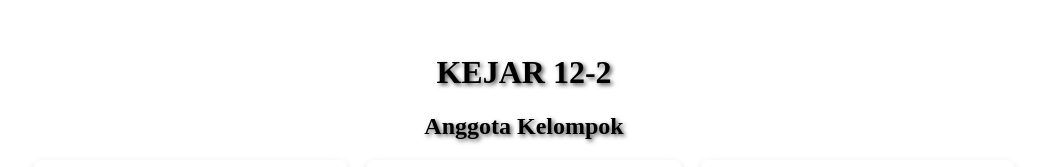
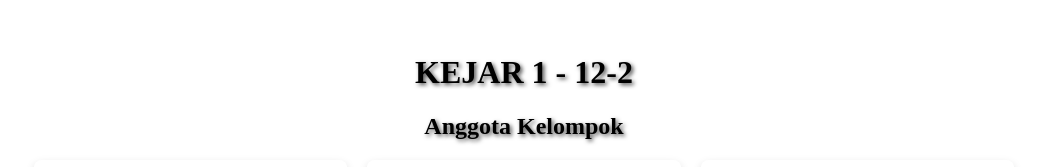
Before and after one commit to kasihpahamkelompok1/UPRAK-INFORMATIKA, a plain HTML site: page index.html in a window 1280 px wide. Shown: the top 167 px of the page, without its empty margins (116-1163 px from the left). Drawn offline with Linux system fonts and the light colour scheme.

Commit message:
Update index.html

```diff
--- a/index.html
+++ b/index.html
@@ -9,7 +9,7 @@
 
 
   <div class="page-wrapper">
-    <h1 class="title">KEJAR 12-2</h1>
+    <h1 class="title">KEJAR 1 - 12-2</h1>
     <h2>Anggota Kelompok</h2>
 
 
```
